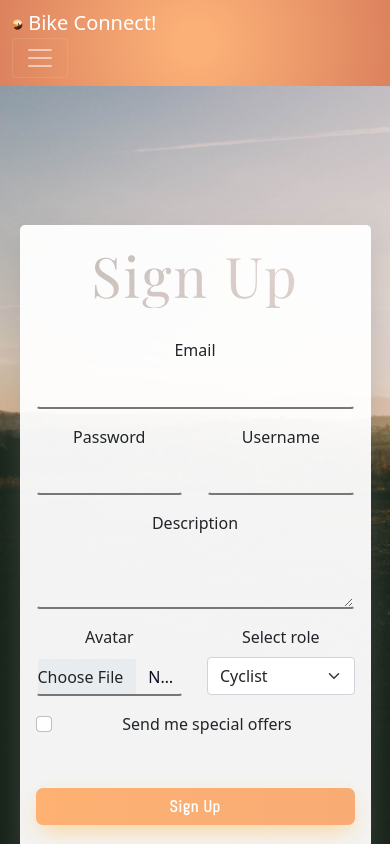
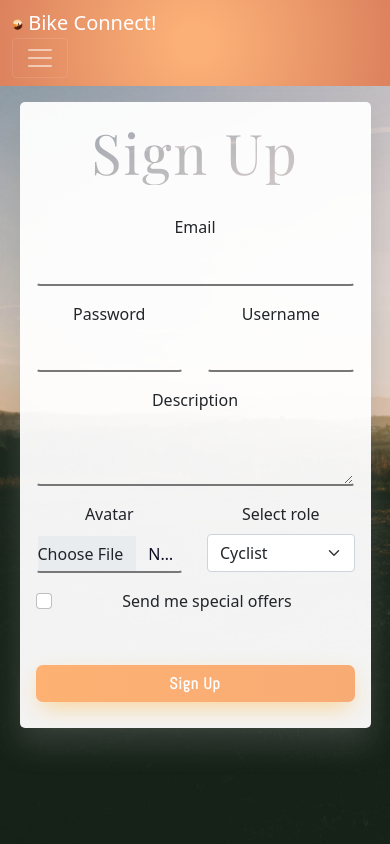
Before and after one commit to lontel/client, a React (Create React App) app: page /account/sign-up in a window 390 px wide. Built offline with nearby package versions, Linux system fonts and the light colour scheme; no server answers; a web font is replaced by a local one.

Commit message:
sign up form mobile responsive

```diff
--- a/src/components/SignupForm/SignupForm.css
+++ b/src/components/SignupForm/SignupForm.css
@@ -24,7 +24,7 @@
     #container-signup {
         width: 90%;
         margin-right: 5%;
-        margin-top: 225px;
+
     }
 
 }
```
